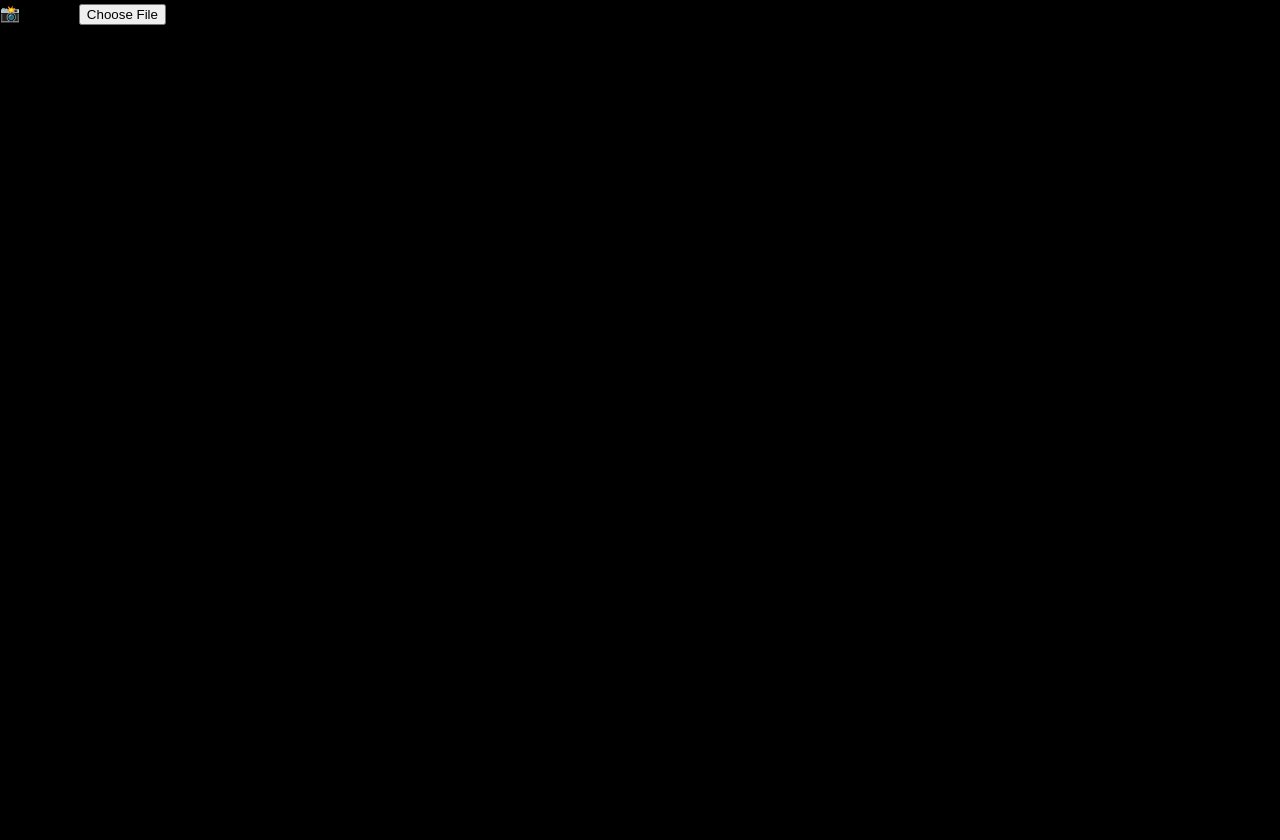
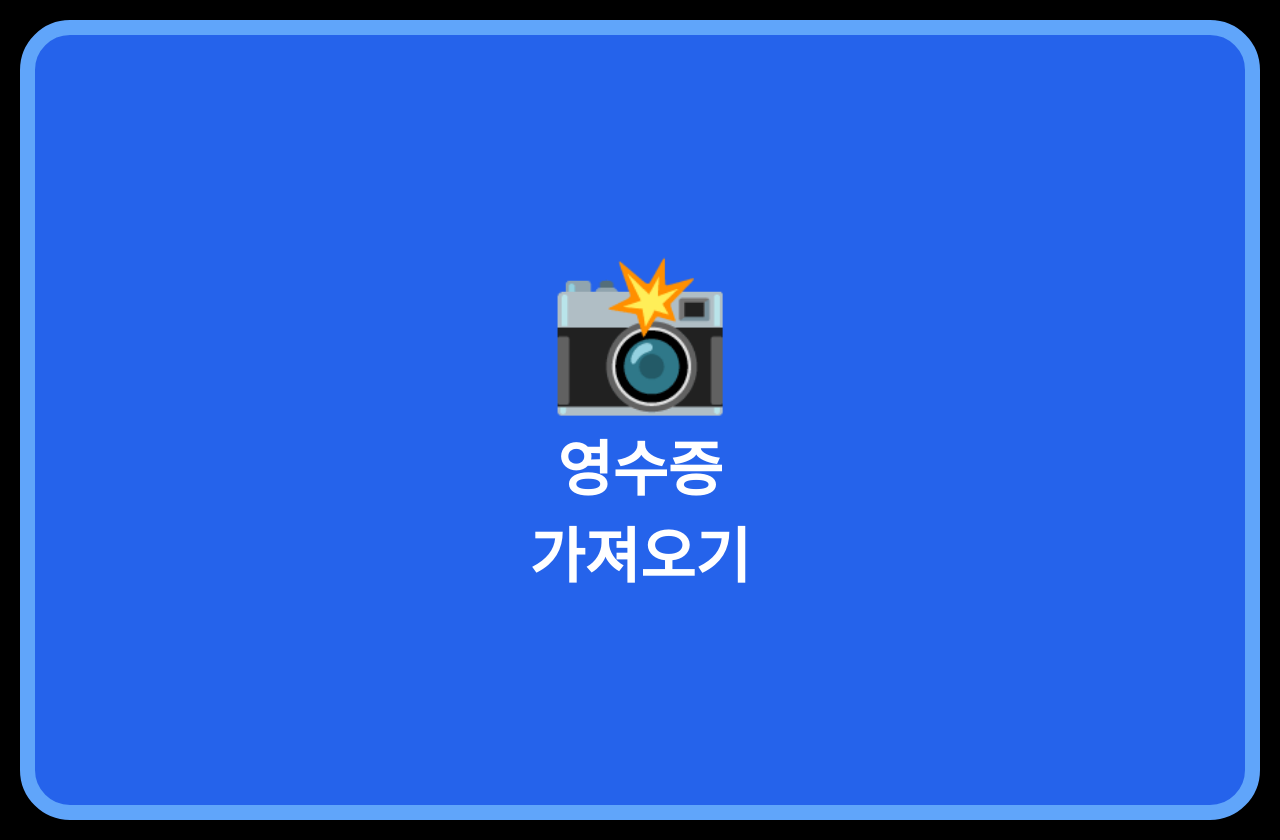
Before and after one commit to aichannokun/youngsuyoungsu_google_gemini_plus_ossial_program_test_ok_yo_man, a Next.js app: page /youngsuyoungsu_google_gemini_plus_ossial_program_test_ok_yo_man in a window 1280 px wide. Before the commit the page ends 800 px from the top, so only its background shows below. Built offline with nearby package versions, Linux system fonts and the light colour scheme.

Commit message:
Update page.tsx

```diff
--- a/app/youngsuyoungsu_google_gemini_plus_ossial_program_test_ok_yo_man/page.tsx
+++ b/app/youngsuyoungsu_google_gemini_plus_ossial_program_test_ok_yo_man/page.tsx
@@ -13,59 +13,62 @@ export default function Home() {
     }
   }, [loading]);
 
-  const handleUpload = async (e: React.ChangeEvent<HTMLInputElement>) => {
+  const handleUpload = async (e) => {
     const file = e.target.files?.[0];
     if (!file) return;
     setLoading(true); setResult('');
     const formData = new FormData();
     formData.append('image', file);
-    const res = await fetch('/api/analyze', { method: 'POST', body: formData });
-    const data = await res.json();
-    setResult(res.ok ? data.text : "🚨 에러 발생");
+    try {
+      const res = await fetch('/api/analyze', { method: 'POST', body: formData });
+      const data = await res.json();
+      setResult(res.ok ? data.text : "🚨 에러 발생\nGemini 호출 필요");
+    } catch (e) {
+      setResult("🚨 네트워크 에러");
+    }
     setLoading(false);
   };
 
-  const copy = (txt: string) => {
+  const copy = (txt) => {
     navigator.clipboard.writeText(txt);
     alert("복사 완료! ✅");
   };
 
   return (
-    <main className="flex flex-col min-h-screen bg-black text-white p-6 overflow-hidden">
-      {/* 1. 가져오기 버튼 (화면 절반 크기) */}
+    <main style={{ backgroundColor: 'black', minHeight: '100vh', display: 'flex', flexDirection: 'column', padding: '20px' }}>
+
       {!loading && !result && (
-        <label className="flex-1 flex flex-col items-center justify-center bg-blue-600 rounded-[60px] border-[20px] border-blue-400 active:scale-90 transition-all">
-          <span className="text-[30vw]">📸</span>
-          <span className="text-[12vw] font-black leading-none mt-4 text-center">가져오기</span>
-          <input type="file" accept="image/*" className="hidden" onChange={handleUpload} />
+        <label style={{ flex: 1, display: 'flex', flexDirection: 'column', alignItems: 'center', justifyContent: 'center', backgroundColor: '#2563eb', borderRadius: '50px', border: '15px solid #60a5fa', cursor: 'pointer' }}>
+          <span style={{ fontSize: '150px' }}>📸</span>
+          <span style={{ fontSize: '60px', fontWeight: '900', color: 'white', textAlign: 'center' }}>영수증<br/>가져오기</span>
+          <input type="file" accept="image/*" className="hidden" onChange={handleUpload} style={{ display: 'none' }} />
         </label>
       )}
 
-      {/* 2. 로딩창 */}
       {loading && (
-        <div className="flex-1 flex flex-col items-center justify-center bg-gray-900 rounded-[60px] border-[20px] border-gray-700">
-          <div className="w-[30vw] h-[30vw] border-[5vw] border-blue-500 border-t-transparent rounded-full animate-spin mb-10"></div>
-          <p className="text-[10vw] font-black text-blue-400">분석중{dots}</p>
+        <div style={{ flex: 1, display: 'flex', flexDirection: 'column', alignItems: 'center', justifyContent: 'center', backgroundColor: '#111827', borderRadius: '50px', border: '15px solid #374151' }}>
+          <div style={{ width: '100px', height: '100px', border: '15px solid #3b82f6', borderTopColor: 'transparent', borderRadius: '50%', animation: 'spin 1s linear infinite' }}></div>
+          <p style={{ fontSize: '60px', fontWeight: '900', color: '#60a5fa', marginTop: '40px' }}>분석중{dots}</p>
+          <style>{`@keyframes spin { to { transform: rotate(360deg); } }`}</style>
         </div>
       )}
 
-      {/* 3. 분석 결과 & 복사 */}
       {result && (
-        <div className="flex flex-col h-full gap-8 animate-in zoom-in duration-300">
-          <div className="bg-gray-800 p-8 rounded-[40px] border-4 border-blue-900">
-            <p className="text-[9vw] font-mono leading-tight font-black text-yellow-400 whitespace-pre-wrap">
+        <div style={{ display: 'flex', flexDirection: 'column', gap: '20px' }}>
+          <div style={{ backgroundColor: '#1f2937', padding: '30px', borderRadius: '40px', border: '4px solid #1e3a8a' }}>
+            <p style={{ fontSize: '45px', fontWeight: '900', color: '#facc15', fontFamily: 'monospace', whiteSpace: 'pre-wrap', wordBreak: 'break-all', margin: 0 }}>
               {result}
             </p>
           </div>
 
           <button
             onClick={() => copy(result)}
-            className="w-full py-16 bg-green-600 rounded-[60px] text-[15vw] font-black border-[15px] border-green-400 active:scale-95 transition-all"
+            style={{ width: '100%', padding: '60px 0', backgroundColor: '#16a34a', borderRadius: '50px', fontSize: '70px', fontWeight: '900', color: 'white', border: '15px solid #4ade80' }}
           >
             복사하기
           </button>
 
-          <button onClick={() => setResult('')} className="text-4xl text-gray-500 font-bold py-6">
+          <button onClick={() => setResult('')} style={{ color: '#6b7280', fontSize: '30px', fontWeight: 'bold', padding: '20px', border: 'none', background: 'none' }}>
             뒤로가기
           </button>
         </div>
```
